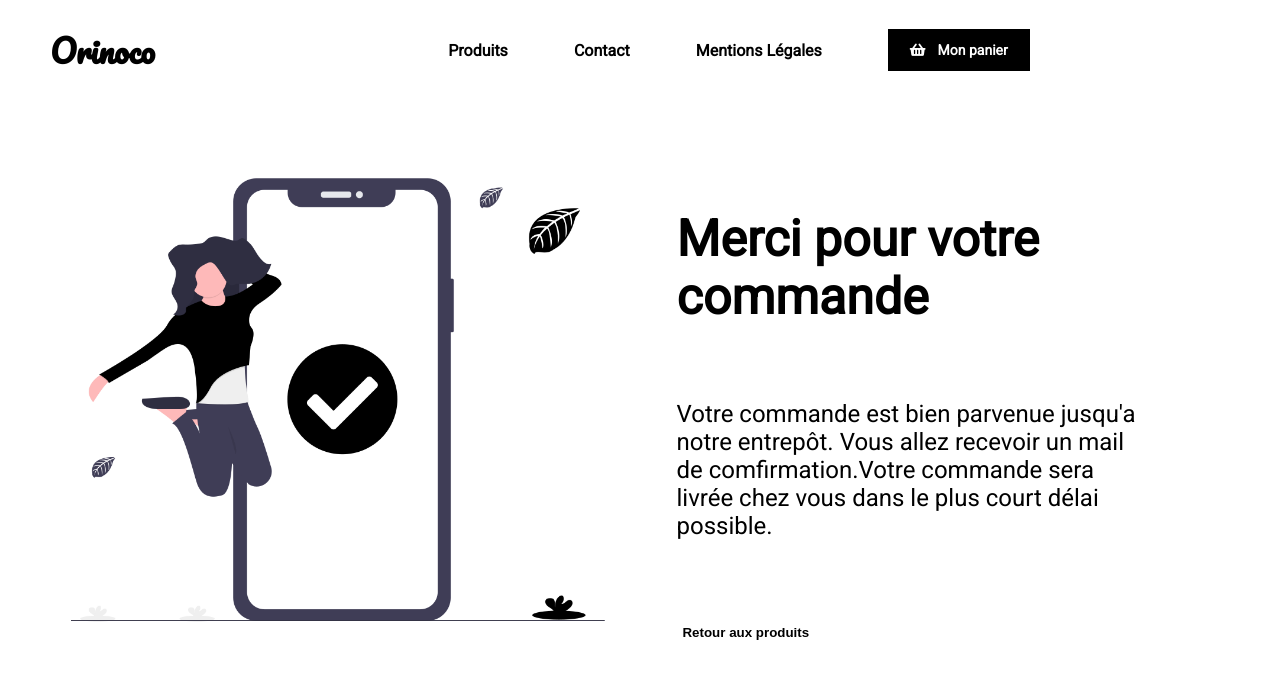
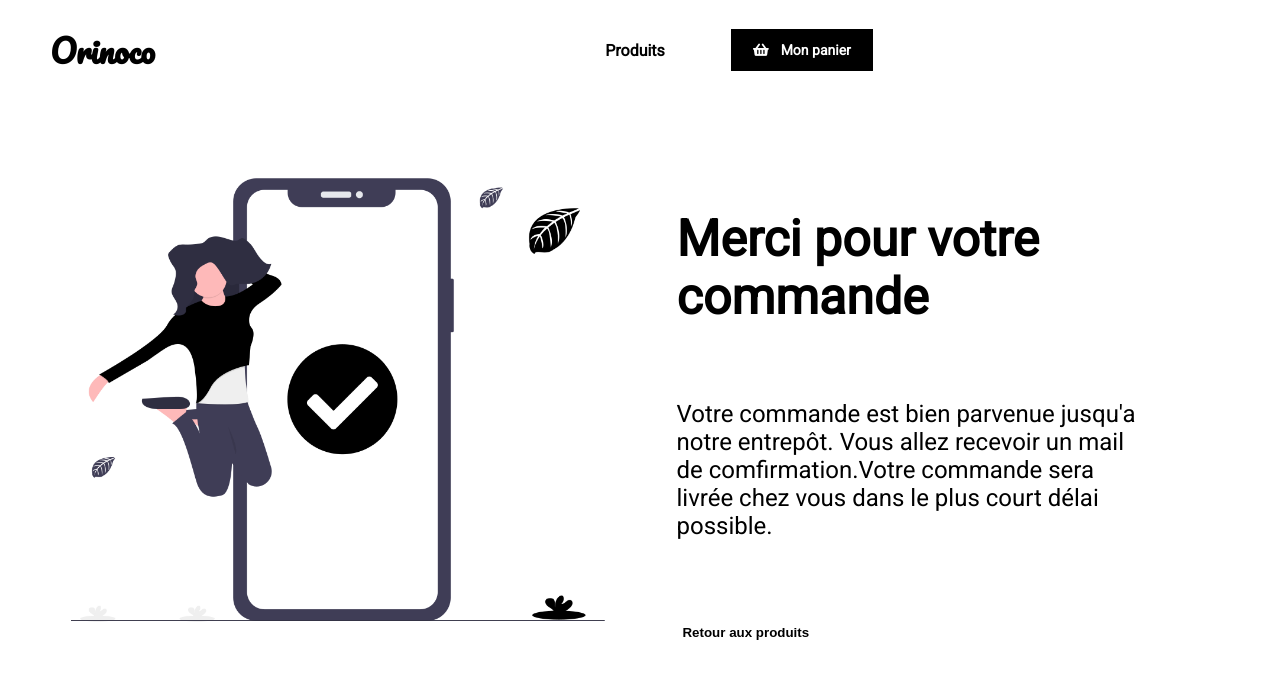
Before and after one commit to BaptisteHarle/P5-BaptisteHarle-OC, a website: page public/html/order-congrats.html in a window 1280 px wide. Drawn offline with Linux system fonts and the light colour scheme.

Commit message:
html changes

```diff
--- a/public/html/order-congrats.html
+++ b/public/html/order-congrats.html
@@ -14,8 +14,6 @@
     <nav>
       <ul>
         <li><a href="/">Produits</a></li>
-        <li><a href="#">Contact</a></li>
-        <li><a href="#">Mentions Légales</a></li>
         <li>
           <a href="/order" id="basket">
             <i class="fas fa-shopping-basket icon"></i>Mon panier
```
Also changed, not shown: public/html/order.html (+0 -2 lines), public/html/product.html (+0 -2 lines).
